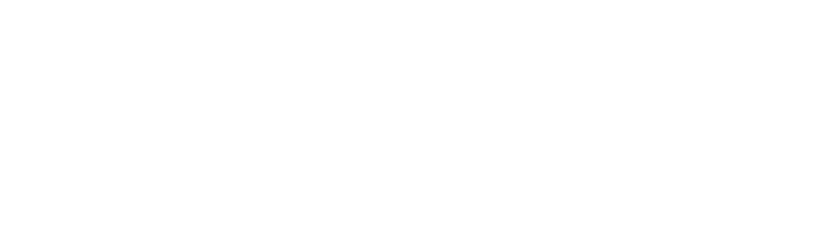
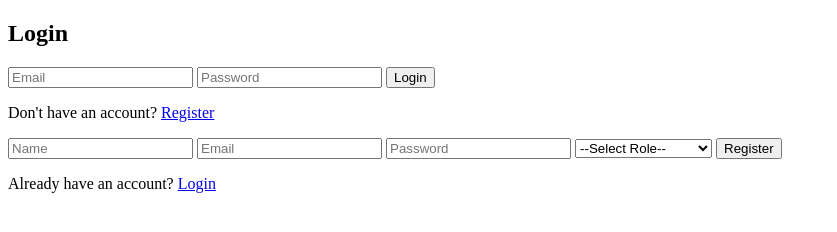
Before and after one commit to Mohammad-Fares/SENG-project, a plain HTML site: page frontend/index.html in a window 1280 px wide. Shown: the whole page, without its empty margins (0-837 px from the left). Drawn offline with Linux system fonts and the light colour scheme.

Commit message:
Basic login/register html structure (v0.1)
The initial log and register structure was created using HTML only

```diff
--- a/frontend/index.html
+++ b/frontend/index.html
@@ -6,6 +6,31 @@
     <title>Ttr_cntr</title>
 </head>
 <body>
+    <div class="main">
+        <div class="form_box active" id="login_form">
+            <form action="#">
+                <h2>Login</h2>
+                <input type="email" name="email" placeholder="Email" required>
+                <input type="password" name="password" placeholder="Password" required>
+                <button type="submit" name="login">Login</button>
+                <p>Don't have an account? <a href="#">Register</a></p>
+            </form>
+        </div>
 
+        <div class="form_box" id="register_form">
+            <form action="#">
+                <input type="text" name="name" placeholder="Name" required>
+                <input type="email" name="email" placeholder="Email" required>
+                <input type="password" name="password" placeholder="Password" required>
+                <select name="role" required>
+                    <option value="">--Select Role--</option>
+                    <option value="student">Student</option>
+                    <option value="tutor">Tutor/Tuition center</option>
+                </select>
+                <button type="submit" name="register">Register</button>
+                <p>Already have an account? <a href="#">Login</a></p>
+            </form>
+        </div>
+    </div>
 </body>
 </html>
```
Also changed, not shown: frontend/script.js (added).
